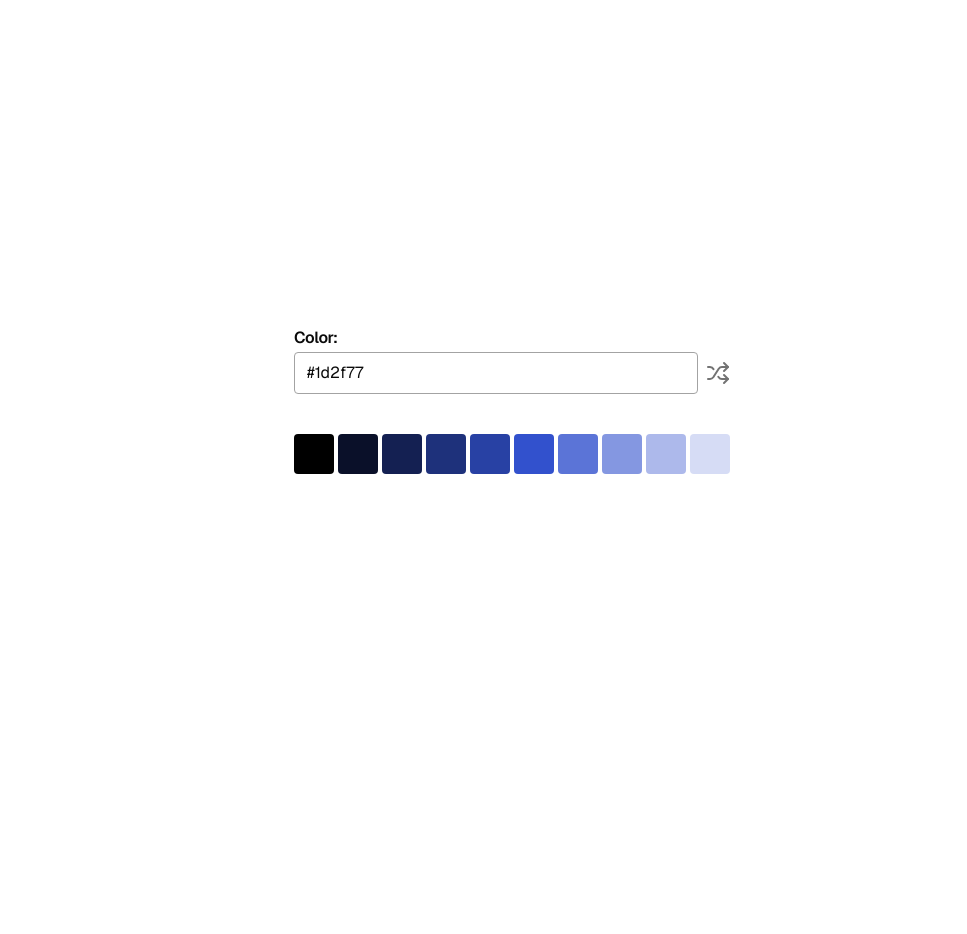
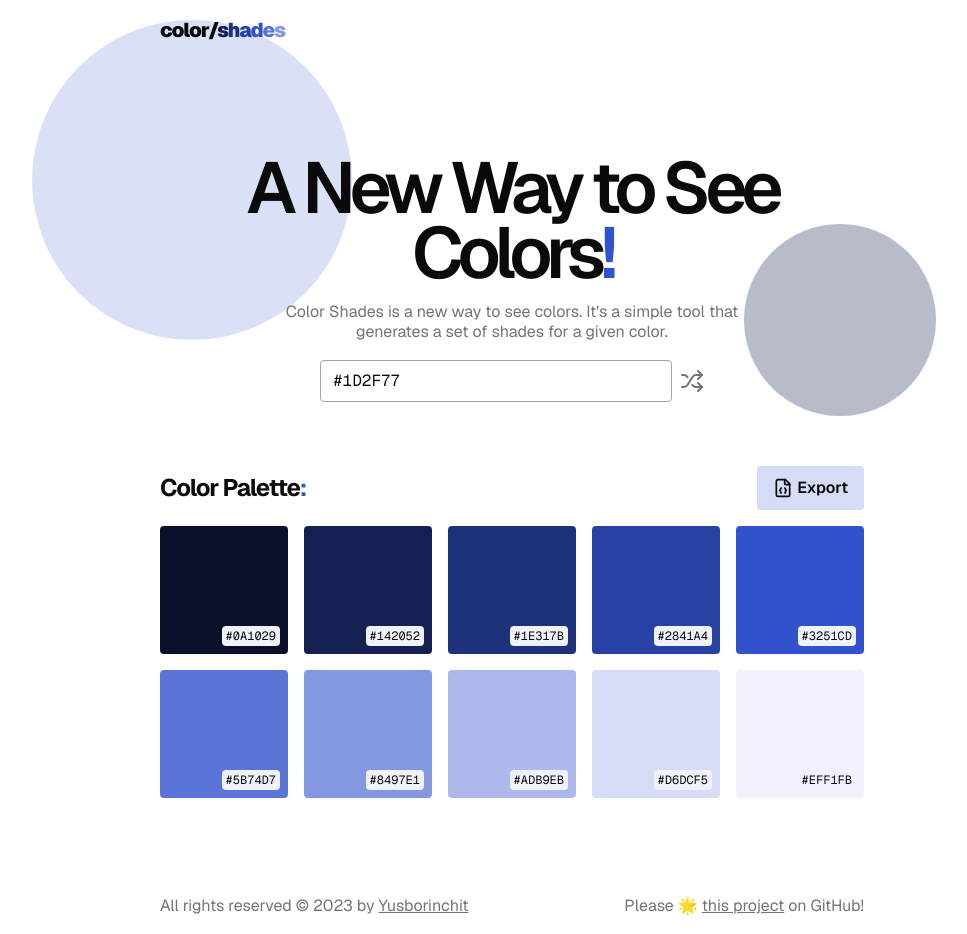
Before and after one commit to yusborinchit/color-shades, a Next.js app: page / in a window 1280 px wide. Shown: the whole page, without its empty margins (128-1095 px from the left). Before the commit the page ends 800 px from the top, so only its background shows below. Built offline with nearby package versions, Linux system fonts and the light colour scheme.

Commit message:
feat: :sparkles: improve ui

```diff
--- a/src/app/layout.tsx
+++ b/src/app/layout.tsx
@@ -19,7 +19,7 @@ export default function RootLayout({ children }: Readonly<Props>) {
   return (
     <html lang="en">
       <body
-        className={`${GeistSans.variable} ${GeistMono.variable} antialiased font-sans text-neutral-950`}
+        className={`${GeistSans.variable} ${GeistMono.variable} antialiased font-sans text-neutral-950 overflow-x-hidden`}
       >
         {children}
       </body>
--- a/src/app/page.tsx
+++ b/src/app/page.tsx
@@ -1,9 +1,58 @@
-import ColorForm from "~/components/color-form";
+"use client";
+
+import ColorShadesGenerator from "~/components/color-shades-generator";
 
 export default function Home() {
   return (
-    <main className="grid h-screen place-items-center p-4">
-      <ColorForm />
-    </main>
+    <div className="relative mx-auto max-w-screen-md px-8">
+      <header className="pt-4">
+        <p className="text-xl font-black tracking-tighter">
+          color/
+          <span className="text-primary-800">s</span>
+          <span className="text-primary-700">h</span>
+          <span className="text-primary-600">a</span>
+          <span className="text-primary-500">d</span>
+          <span className="text-primary-400">e</span>
+          <span className="text-primary-300">s</span>
+        </p>
+      </header>
+      <main className="py-4">
+        <section className="pt-24">
+          <div className="absolute -left-24 top-5 -z-10 size-80 rounded-full bg-primary-300 opacity-30" />
+          <div className="absolute -right-10 top-56 -z-10 size-48 rounded-full bg-primary-800 opacity-30" />
+          <h1 className="text-center text-7xl font-semibold leading-[0.9] tracking-[-6px]">
+            A New Way to See Colors<span className="text-primary-500">!</span>
+          </h1>
+          <p className="mx-auto mt-4 max-w-lg text-center leading-tight text-neutral-500">
+            Color Shades is a new way to see colors. It&apos;s a simple tool
+            that generates a set of shades for a given color.
+          </p>
+        </section>
+        <ColorShadesGenerator />
+      </main>
+      <footer className="mt-16 flex flex-col items-center justify-between py-4 text-neutral-500 sm:flex-row">
+        <p className="">
+          All rights reserved © 2023 by{" "}
+          <a
+            href="https://github.com/yusborinchit"
+            target="_blank"
+            className="underline"
+          >
+            Yusborinchit
+          </a>
+        </p>
+        <p>
+          Please 🌟{" "}
+          <a
+            href="https://github.com/yusborinchit/color-shades"
+            target="_blank"
+            className="underline"
+          >
+            this project
+          </a>{" "}
+          on GitHub!
+        </p>
+      </footer>
+    </div>
   );
 }
--- a/src/components/color-form.tsx
+++ b/src/components/color-form.tsx
@@ -1,83 +1,39 @@
 "use client";
 
-import Color from "color";
 import { Shuffle } from "lucide-react";
-import React, { useEffect, useState } from "react";
-import { getColorShades } from "~/utils/get-color-shades";
-import { getRandomHexColor } from "~/utils/get-random-hex-color";
-import { parseHslToString } from "~/utils/parse-hsl-to-string";
+import { DEFAULT_COLOR, useColor } from "~/hooks/use-color";
 
-const DEFAULT_COLOR = "#1d2f77";
-const INVALID_COLOR_ERROR = "Invalid Color! 😡";
-
-export default function ColorForm() {
-  const [color, setColor] = useState(DEFAULT_COLOR);
-  const [error, setError] = useState("");
-  const [colorShades, setColorShades] = useState<string[]>([]);
-
-  function handleRandomColor() {
-    setColor(getRandomHexColor());
+interface Props {
+  onNewColor: (newColor: string) => void;
 }
 
-  useEffect(() => {
-    if (!color) return setError(INVALID_COLOR_ERROR);
-    setError("");
-
-    try {
-      const hsl = new Color(color).hsl();
-
-      const hue = hsl.hue();
-      const saturation = hsl.saturationl();
-
-      const shadesValues = getColorShades(hue, saturation);
-      const shades = shadesValues.map(({ hue, saturation, lightness }) =>
-        parseHslToString(hue, saturation, lightness)
-      );
-
-      setColorShades(shades);
-    } catch (e) {
-      setError(INVALID_COLOR_ERROR);
-    }
-  }, [color]);
+export default function ColorForm({ onNewColor }: Readonly<Props>) {
+  const { color, error, changeColor, randomColor } = useColor(onNewColor);
 
   return (
-    <div>
-      <form className="flex flex-col">
-        <label htmlFor="color" className="font-semibold tracking-tight">
-          Color:
-        </label>
+    <form className="mx-auto mt-4 flex max-w-sm flex-col gap-1">
       <div className="mt-0.5 flex gap-2">
         <input
           id="color"
           name="color"
           type="text"
           value={color}
-            onChange={(event) => setColor(event.target.value)}
+          onChange={(event) => changeColor(event.target.value)}
           placeholder={`${DEFAULT_COLOR}...`}
-            className="flex-1 rounded border-neutral-400 placeholder:text-neutral-500"
+          className="flex-1 rounded border-neutral-400 font-mono placeholder:text-neutral-500"
         />
         <button
           type="button"
           aria-label="Random Color"
-            onClick={handleRandomColor}
+          onClick={() => randomColor()}
           className="text-neutral-500 transition-colors hover:text-neutral-950"
         >
           <Shuffle className="size-6" />
         </button>
       </div>
-        <p className="min-h-6 text-base text-red-500">
+      <p className="flex min-h-7 items-center text-base text-red-500">
         {!!error ? error : null}
       </p>
     </form>
-      <div className="mt-4 flex gap-1">
-        {colorShades.map((colorShade, i) => (
-          <div
-            key={i}
-            style={{ "--color": `hsl(${colorShade})` } as React.CSSProperties}
-            className="size-10 rounded bg-[var(--color)]"
-          />
-        ))}
-      </div>
-    </div>
   );
 }
--- /dev/null
+++ b/src/components/color-preview.tsx
@@ -0,0 +1,33 @@
+"use client";
+
+import Color from "color";
+import { useEffect, useState } from "react";
+
+interface Props {
+  css: CSSStyleDeclaration;
+  colorNumber: number;
+  className: string;
+}
+
+export default function ColorPreview({
+  css,
+  colorNumber,
+  className,
+}: Readonly<Props>) {
+  const [colorCode, setColorCode] = useState("#------");
+
+  useEffect(() => {
+    const hslColor = css.getPropertyValue(`--primary-${colorNumber}`);
+    const hexColor = new Color(hslColor).hex();
+
+    setColorCode(hexColor);
+  }, [css, colorNumber]);
+
+  return (
+    <div className={`aspect-square relative rounded ${className}`}>
+      <span className="absolute bottom-2 right-2 rounded bg-primary-50 px-1 py-0.5 font-mono text-xs">
+        {colorCode}
+      </span>
+    </div>
+  );
+}
--- /dev/null
+++ b/src/components/color-shades-generator.tsx
@@ -0,0 +1,21 @@
+"use client";
+
+import { useState } from "react";
+import { DEFAULT_COLOR } from "~/hooks/use-color";
+import ColorForm from "./color-form";
+import ColorShadesPreview from "./color-shades-preview";
+
+export default function ColorShadesGenerator() {
+  const [color, setColor] = useState(DEFAULT_COLOR);
+
+  function onNewColor(newColor: string) {
+    setColor(newColor);
+  }
+
+  return (
+    <>
+      <ColorForm onNewColor={onNewColor} />
+      <ColorShadesPreview color={color} />
+    </>
+  );
+}
--- /dev/null
+++ b/src/components/color-shades-preview.tsx
@@ -0,0 +1,41 @@
+import { FileJson } from "lucide-react";
+import { useEffect, useState } from "react";
+import ColorPreview from "./color-preview";
+
+interface Props {
+  color: string;
+}
+
+export default function ColorShadesPreview({ color }: Readonly<Props>) {
+  const [css, setCss] = useState(getComputedStyle(document.body));
+
+  useEffect(() => {
+    setCss(getComputedStyle(document.body));
+  }, [color]);
+
+  return (
+    <section className="mt-8">
+      <header className="flex items-center justify-between">
+        <h2 className="text-2xl font-bold tracking-tighter">
+          Color Palette<span className="text-primary-500">:</span>
+        </h2>
+        <button className="white flex items-center rounded bg-primary-100 px-4 py-2.5 font-semibold transition-transform hover:brightness-90">
+          <FileJson className="mr-1 size-5" />
+          Export
+        </button>
+      </header>
+      <div className="mt-4 grid grid-cols-2 gap-4 sm:grid-cols-5">
+        <ColorPreview css={css} colorNumber={900} className="bg-primary-900" />
+        <ColorPreview css={css} colorNumber={800} className="bg-primary-800" />
+        <ColorPreview css={css} colorNumber={700} className="bg-primary-700" />
+        <ColorPreview css={css} colorNumber={600} className="bg-primary-600" />
+        <ColorPreview css={css} colorNumber={500} className="bg-primary-500" />
+        <ColorPreview css={css} colorNumber={400} className="bg-primary-400" />
+        <ColorPreview css={css} colorNumber={300} className="bg-primary-300" />
+        <ColorPreview css={css} colorNumber={200} className="bg-primary-200" />
+        <ColorPreview css={css} colorNumber={100} className="bg-primary-100" />
+        <ColorPreview css={css} colorNumber={50} className="bg-primary-50" />
+      </div>
+    </section>
+  );
+}
--- /dev/null
+++ b/src/hooks/use-color.ts
@@ -0,0 +1,46 @@
+"use client";
+
+import Color from "color";
+import { useEffect, useState } from "react";
+import { getColorShades } from "~/utils/get-color-shades";
+import { getRandomHexColor } from "~/utils/get-random-hex-color";
+import { parseHslToString } from "~/utils/parse-hsl-to-string";
+import { setColorTheme } from "~/utils/set-color-theme";
+
+export const DEFAULT_COLOR = "#1D2F77";
+export const INVALID_COLOR_ERROR = "Invalid Color! 😡";
+
+export function useColor(onNewColor: (newColor: string) => void) {
+  const [color, setColor] = useState(DEFAULT_COLOR);
+  const [error, setError] = useState("");
+
+  function changeColor(newColor: string) {
+    setColor(newColor);
+  }
+
+  function randomColor() {
+    setColor(getRandomHexColor());
+  }
+
+  useEffect(() => {
+    if (!color) return setError(INVALID_COLOR_ERROR);
+
+    try {
+      const hsl = new Color(color).hsl();
+
+      const hue = hsl.hue();
+      const saturation = hsl.saturationl();
+
+      const shadesValues = getColorShades(hue, saturation);
+      const shades = shadesValues.map(parseHslToString);
+      setColorTheme(shades);
+      onNewColor(color);
+
+      setError("");
+    } catch (e) {
+      setError(INVALID_COLOR_ERROR);
+    }
+  }, [color, onNewColor]);
+
+  return { color, error, changeColor, randomColor };
+}
--- a/src/utils/get-color-shades.ts
+++ b/src/utils/get-color-shades.ts
@@ -1,7 +1,11 @@
 export function getColorShades(hue: number, saturation: number) {
-  return Array.from({ length: 10 }).map((_, i) => ({
+  const shades = Array.from({ length: 11 }).map((_, i) => ({
     hue,
     saturation,
     lightness: 10 * i,
   }));
+
+  shades[10].lightness = 96;
+
+  return shades;
 }
--- /dev/null
+++ b/src/utils/set-color-theme.ts
@@ -0,0 +1,13 @@
+export function setColorTheme(colorShades: string[]) {
+  document.body.style.setProperty("--primary-50", `hsl(${colorShades[10]})`);
+  document.body.style.setProperty("--primary-100", `hsl(${colorShades[9]})`);
+  document.body.style.setProperty("--primary-200", `hsl(${colorShades[8]})`);
+  document.body.style.setProperty("--primary-300", `hsl(${colorShades[7]})`);
+  document.body.style.setProperty("--primary-400", `hsl(${colorShades[6]})`);
+  document.body.style.setProperty("--primary-500", `hsl(${colorShades[5]})`);
+  document.body.style.setProperty("--primary-600", `hsl(${colorShades[4]})`);
+  document.body.style.setProperty("--primary-700", `hsl(${colorShades[3]})`);
+  document.body.style.setProperty("--primary-800", `hsl(${colorShades[2]})`);
+  document.body.style.setProperty("--primary-900", `hsl(${colorShades[1]})`);
+  document.body.style.setProperty("--primary-950", `hsl(${colorShades[0]})`);
+}
--- a/tailwind.config.ts
+++ b/tailwind.config.ts
@@ -12,6 +12,21 @@ const config: Config = {
         sans: ["var(--font-geist-sans)", "sans-serif"],
         mono: ["var(--font-geist-mono)", "monospace"],
       },
+      colors: {
+        primary: {
+          50: "var(--primary-50,#fafafa)",
+          100: "var(--primary-100,#f5f5f5)",
+          200: "var(--primary-200,#e5e5e5)",
+          300: "var(--primary-300,#d4d4d4)",
+          400: "var(--primary-400,#a3a3a3)",
+          500: "var(--primary-500,#737373)",
+          600: "var(--primary-600,#525252)",
+          700: "var(--primary-700,#404040)",
+          800: "var(--primary-800,#262626)",
+          900: "var(--primary-900,#171717)",
+          950: "var(--primary-950,#0a0a0a)",
+        },
+      },
     },
   },
   plugins: [tailwindForms],
```
Also changed, not shown: src/utils/parse-hsl-to-string.ts (+9 -5 lines). Lines whose indentation alone changed are shown as unchanged.
